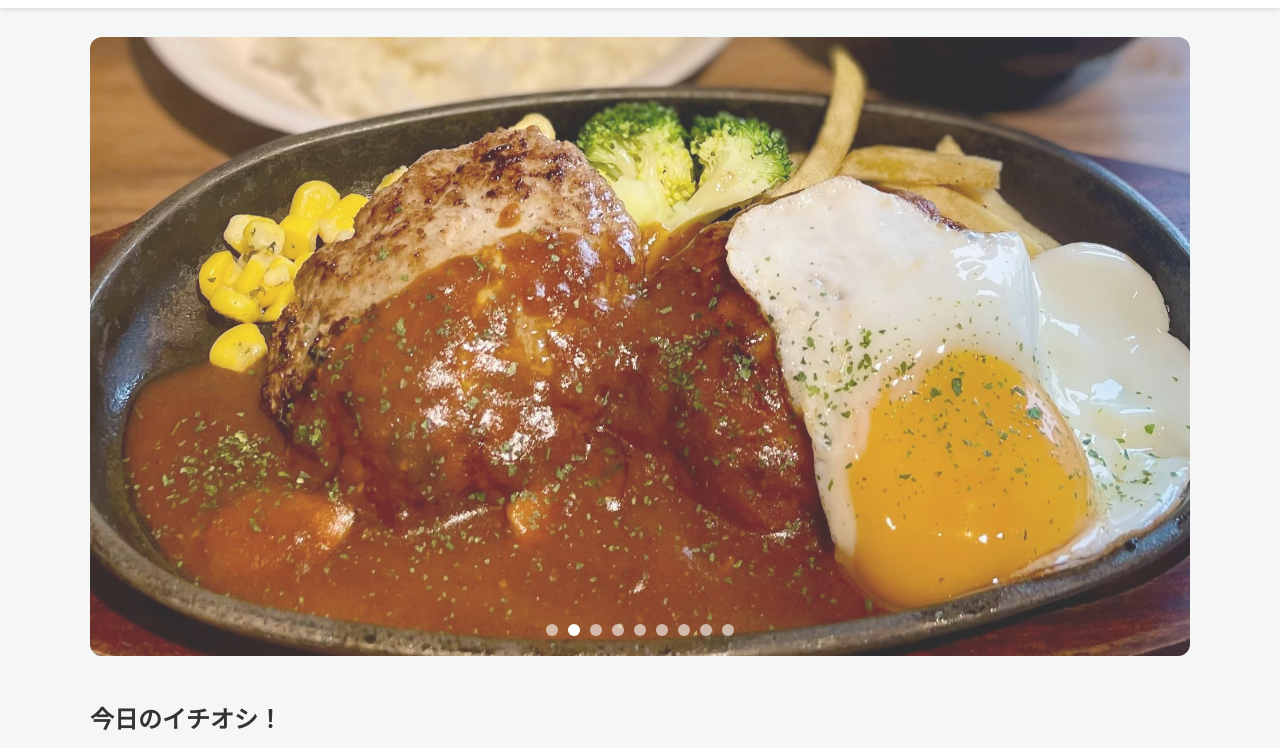
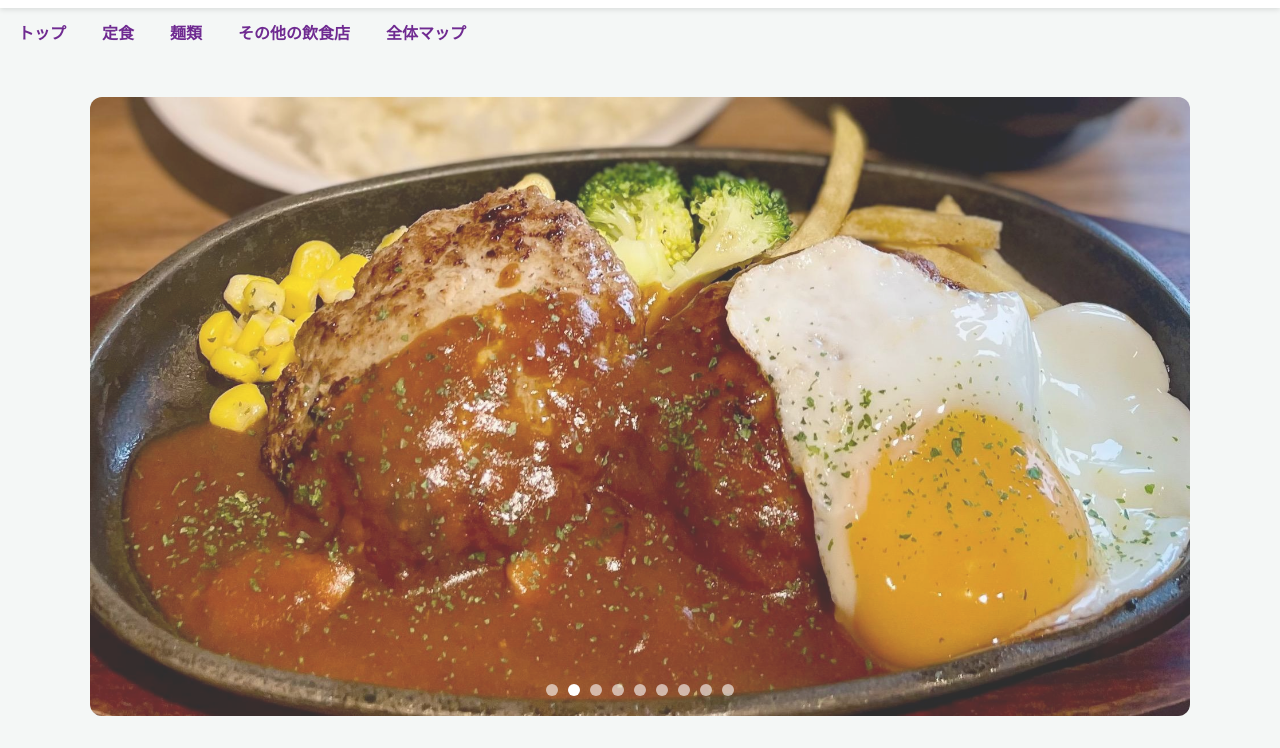
Before and after one commit to runa456/take3, a plain HTML site: page index.html in a window 1280 px wide. Shown: the part 52-800 px from the top of the page. Drawn offline with Linux system fonts and the light colour scheme.

Commit message:
cssの変更の削除

```diff
--- a/css/style.css
+++ b/css/style.css
@@ -11,6 +11,7 @@ body {
     font-family: 'Noto Sans JP', sans-serif;
     line-height: 1.8;
     margin: 0;
+    padding-top: var(--header-height);
     background-color: var(--bg-color);
     color: var(--text-color);
 }
```
